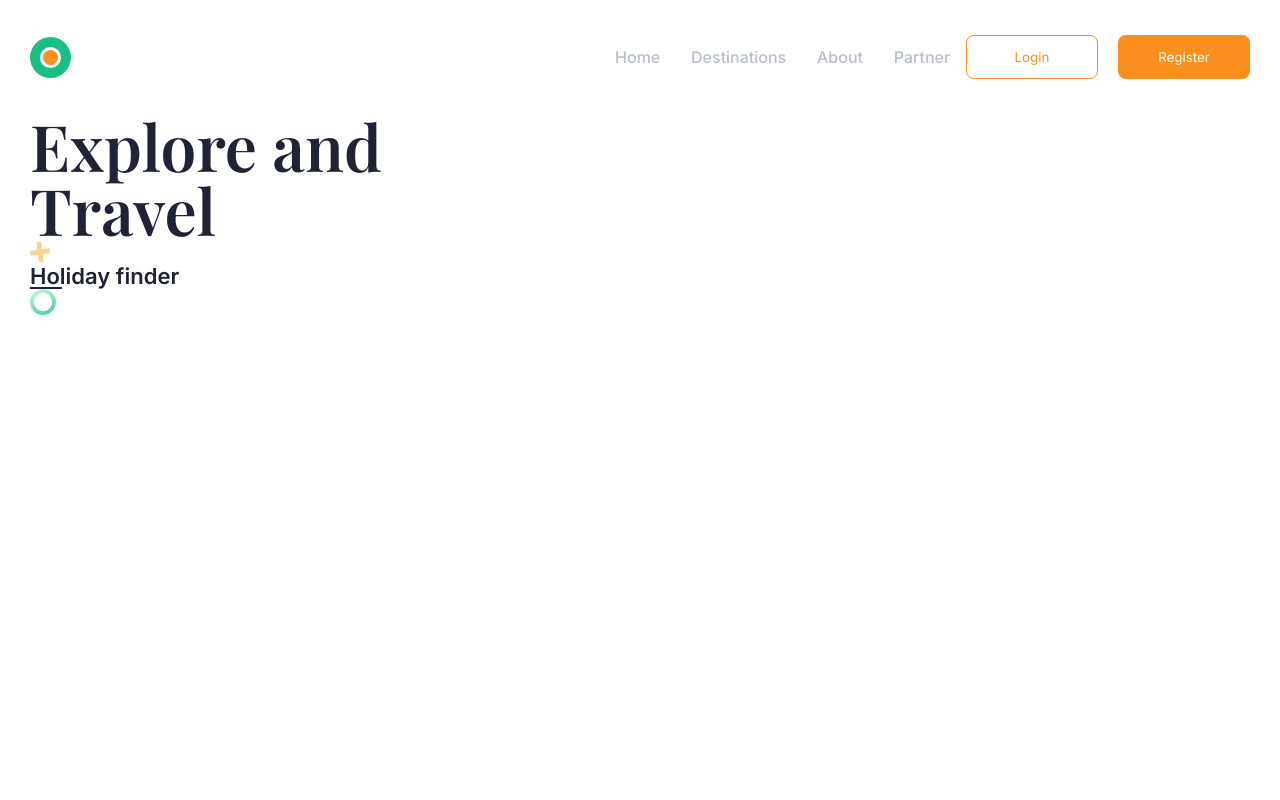
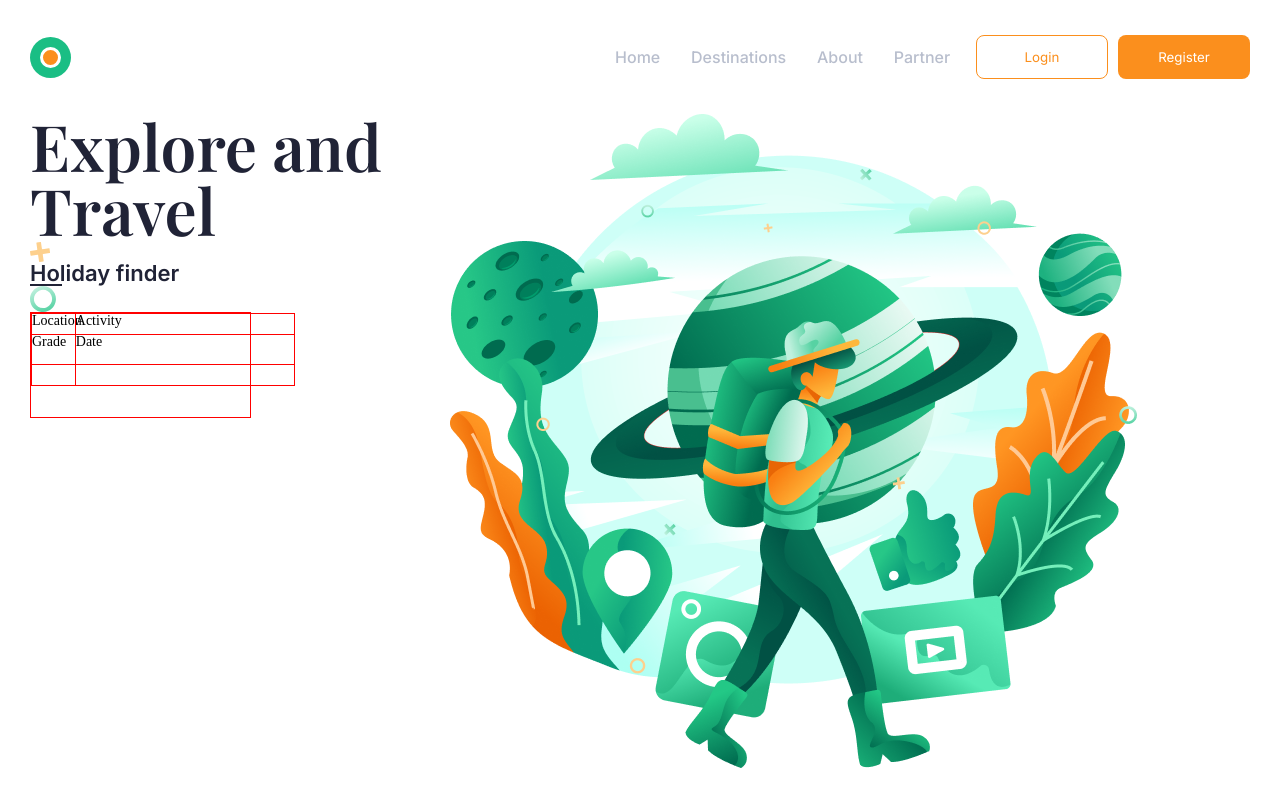
Before and after one commit to MamaevAlexandr/TourTravel, a plain HTML site: page index.html in a window 1280 px wide. Drawn offline with nearby package versions, Linux system fonts and the light colour scheme; a web font is replaced by a local one.

Commit message:
newblockimg

```diff
--- a/css/style.css
+++ b/css/style.css
@@ -15,8 +15,9 @@
   /* space-around здесь не подойдет, тебе не нужно неконтролируемое место по бокам, используй space-between */
   justify-content: space-between;
   align-items: center;
-  flex-wrap: wrap;
+
   padding: 35px 0;
+  max-width: 1235px;
 }
 /* Из-за того что ты центрируешь логотип кажется что страница смещается вправо */
 .header__logo {
@@ -72,6 +73,16 @@
   border-radius: 8px;
   color: white;
 }
+.travel__form{
+  display: flex;
+  max-width: 1200px;
+}
+.travel__all-form{
+  display: flex;
+  justify-content: space-between;
+  flex-wrap: wrap;
+  flex-direction: column;
+}
 .travel__form-1 {
   display: flex;
   max-width: 356px;
@@ -92,8 +103,24 @@
   border: 1px solid #202336;
   max-width: 32px;
 }
-
-
+.travel__form-grid {
+  display:grid;
+  border: 1px solid red;
+  max-width: 50%;
+  grid-template-columns: 20% 20%;
+  grid-template-rows: 20% 20%;
+}
+.travel__form-grid ol {
+  width: 220px;
+  height: 52px;
+  border: 1px solid red;
+}
+.travel__form-pplimg{
+  max-width: 600px;
+  object-fit: cover;
+  position: absolute;
+  right: 18%;
+}
 
 
 
@@ -105,24 +132,26 @@
 /*============== Adaptiv ===================================*/
 
 @media (max-width: 1235px) {
-  .head__form {
-    /* Если ты задал свойство в обычных стилях то его можно не прописывать в адаптиве, если его значение не изменилось */
-    display: flex;
-    /* Рано кнопки в колонку выстраивать на этом разрешении */
-    flex-direction: column;
+  .header__logo{
+    margin: 0 -30px 0 0;
+  }
   }
   /* Для button у тебя есть класс в разметке*/
   .head__form button {
     /* Отрицательный margin здесь не нужен, кнопка смещается из-за того что ее смещает предыдущий элемент */
-    margin: 10px 0 0 -15px;
+    margin: 0px 0 0 10px;
   }
-}
+
 
 @media (max-width: 960px) {
-  .head__nav {
+  .head__nav, .head__form {
     /* Так на адаптиве не делают со ссылками. Если не влезают - уменьшай отступы, шрифт, или скрывай и выноси их в мобильное меню */
     display: flex;
     flex-direction: column;
+    padding: 0 20px 0 0;
+  }
+  .head__form button{
+    margin: 10px 0 0 0;
   }
   .head__nav a {
     /* padding: 10px 0 0 */
--- a/index.html
+++ b/index.html
@@ -27,7 +27,7 @@
 
         <div class="header__logo">
           <!-- Нет alt у картинки -->
-          <a href="#"><img src="img/logo.svg" /></a>
+          <a href="#" alt="#"><img src="img/logo.svg" /></a>
         </div>
 
         <nav class="head__nav">
@@ -48,6 +48,7 @@
       <main>
         <!--Travel__form-->
         <div class="travel__form">
+          <div class="travel__all-form">
           <h1 class="travel__form-1">Explore and
             Travel</h1>
 
@@ -65,12 +66,16 @@
               </linearGradient>
               </defs>
               </svg>
-            <ul calss="travel__form-grid">
-              <ol></ol>
-              <ol></ol>
-              <ol></ol>
-              <ol></ol>
+            <ul class="travel__form-grid">
+              <ol>Location</ol>
+              <ol>Activity</ol>
+              <ol>Grade</ol>
+              <ol>Date</ol>
             </ul>
+          </div>
+            <div class="travel__form-pplimg">
+              <img src="./img/travppl.png" alt="#">
+            </div>
 
         </div>
       </main>
```
Also changed, not shown: img/travppl.png (added).
